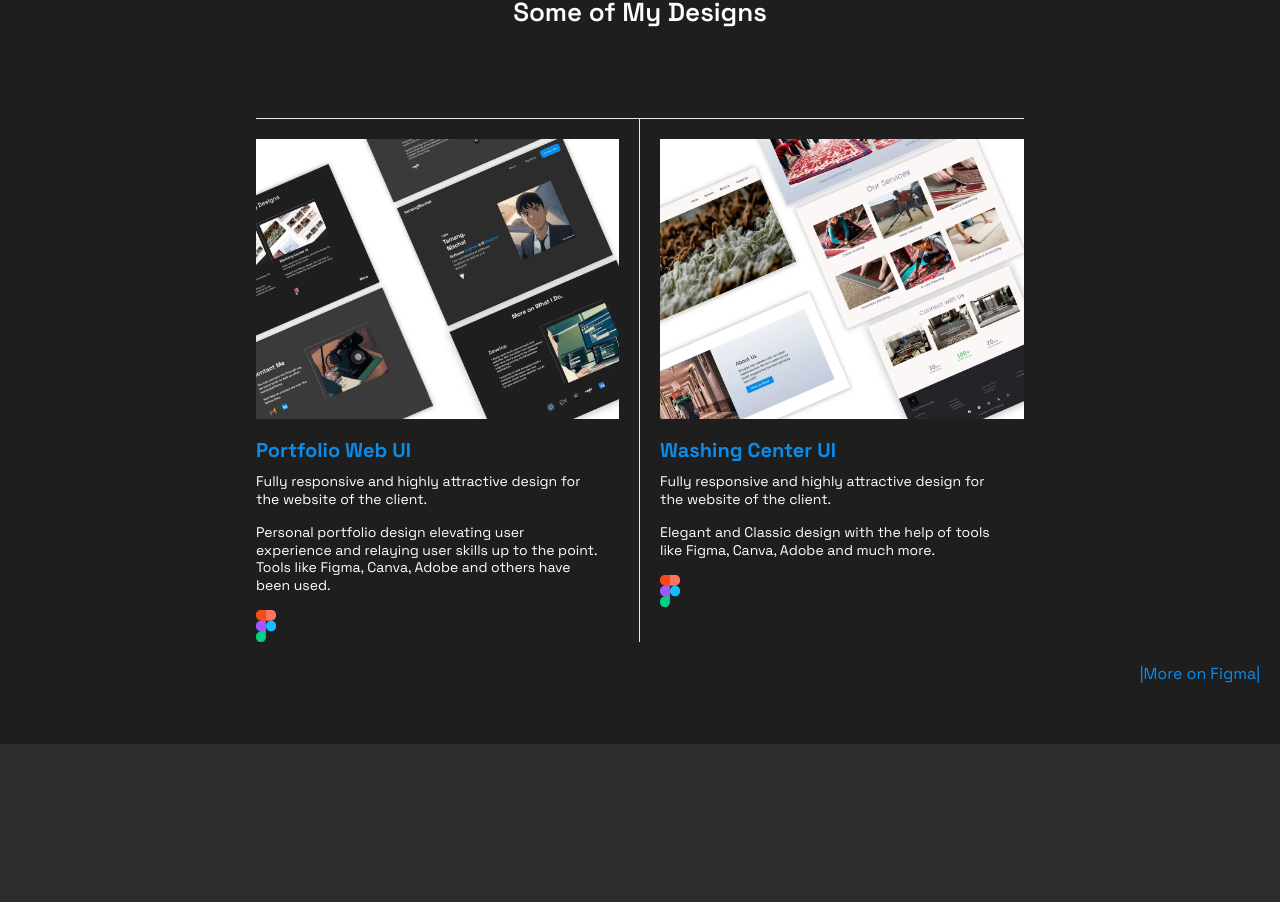
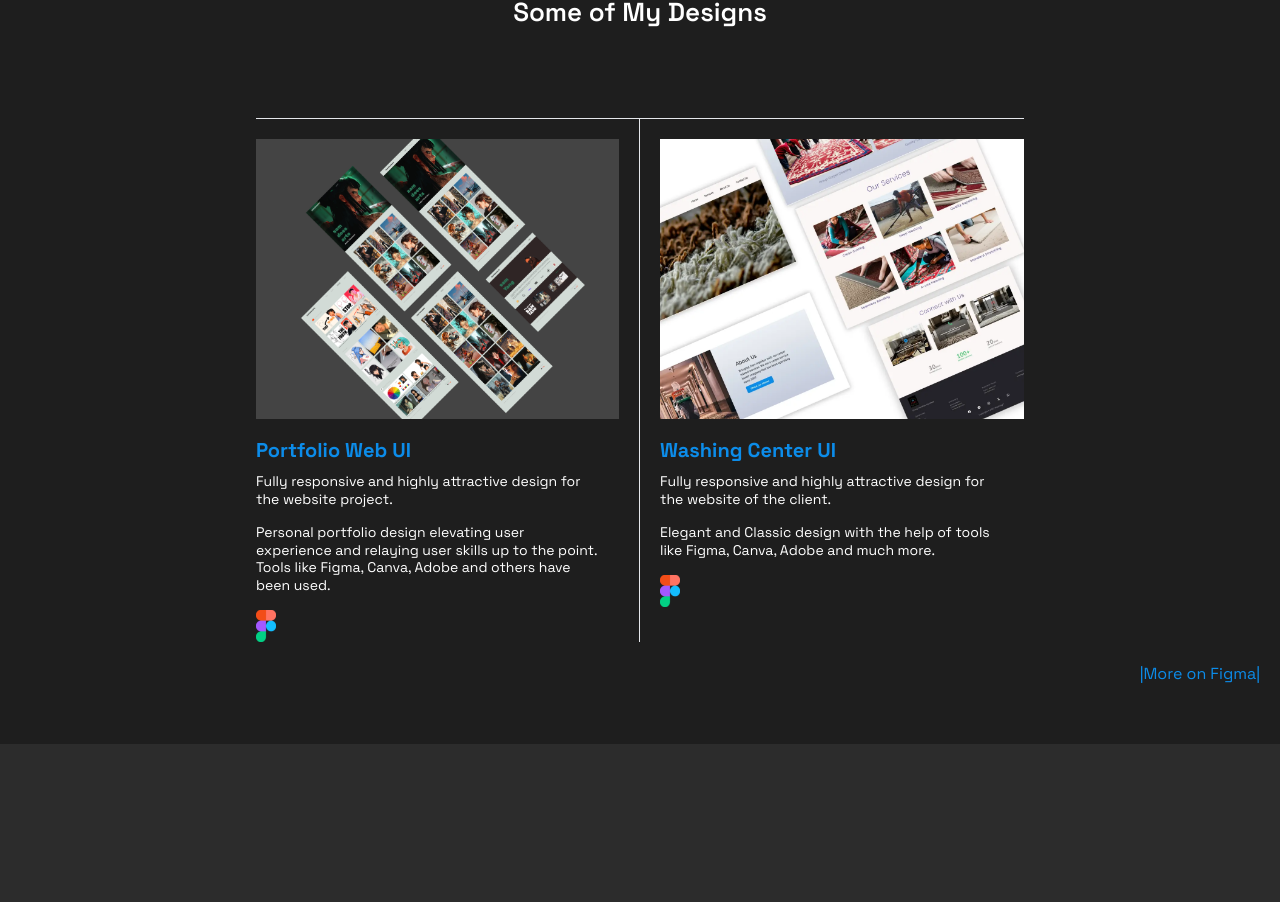
Before and after one commit to Nischal957905/Nischal_Tamang, a Next.js app: page / in a window 1280 px wide. Shown: the part 2456-3358 px from the top of the page. Built offline with nearby package versions, Linux system fonts and the light colour scheme.

Commit message:
Design Update
Design Update

```diff
--- a/components/DesignPage.tsx
+++ b/components/DesignPage.tsx
@@ -16,11 +16,11 @@ const DesignPage = () => {
 
   const designData = [
     {
-      image: '/assets/images/fig1.webp',
+      image: '/assets/images/fig1.png',
       title: 'Portfolio Web UI ',
-      intro: 'Fully responsive and highly attractive design for the website of the client.',
+      intro: 'Fully responsive and highly attractive design for the website project.',
       outro: 'Personal portfolio design elevating user experience and relaying user skills up to the point. Tools like Figma, Canva, Adobe and others have been used.',
-      link:'https://www.figma.com/file/oBgG7QhrPzR0NVqSW2TqsO/Portfolio?type=design&node-id=0%3A1&mode=design&t=OkGRUzKQ8ouS8qxB-1'
+      link:'https://www.figma.com/design/a4l4ZzEtPWG4LT46YCC9va/Artist--Portfolio?node-id=0-1&p=f&t=vKnC2MIttCzFroV6-0'
     },
     {
       image: '/assets/images/fig2.webp',
```
Also changed, not shown: public/assets/images/fig1.png (added), 1 other file (tests, documents, lock files or other folders).
